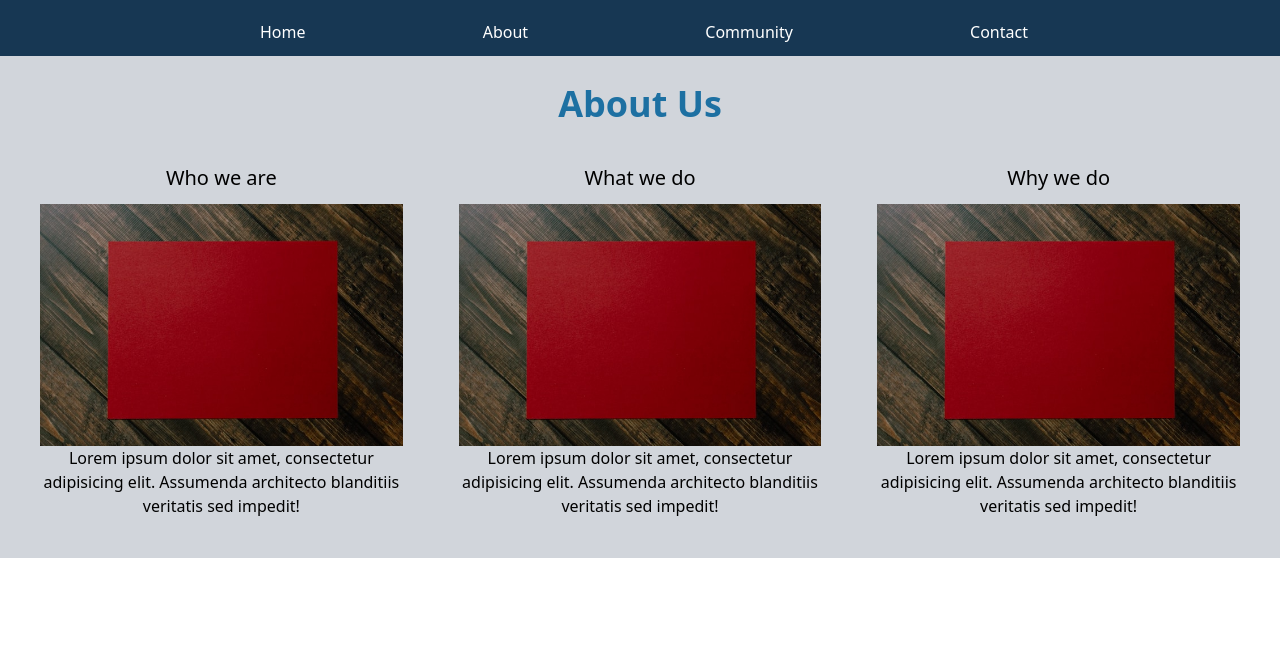
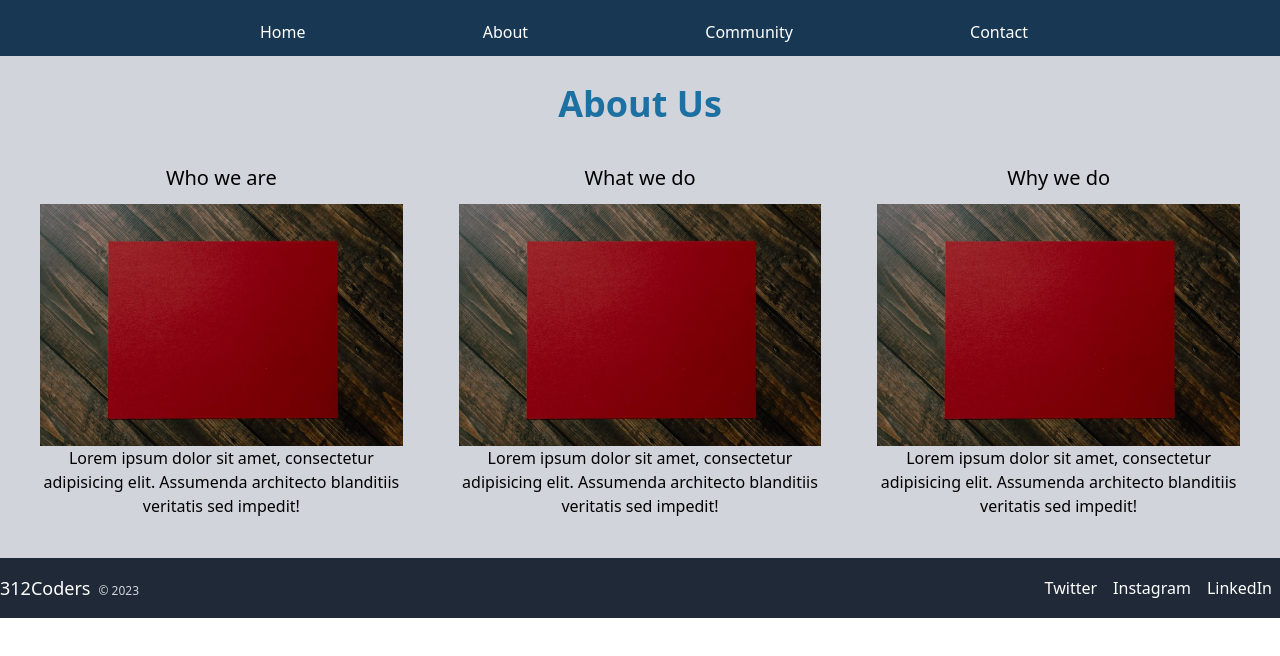
Before and after one commit to 312coders/312coders, a React (Vite) app in the folder frontend/: page /about in a window 1280 px wide. Shown: the top 656 px of the page. Built offline with nearby package versions, Linux system fonts and the light colour scheme.

Commit message:
added a footer to app.jsx

```diff
--- a/frontend/src/App.jsx
+++ b/frontend/src/App.jsx
@@ -4,6 +4,7 @@ import { BrowserRouter as Router, Routes, Route } from "react-router-dom";
 import Home from "./components/Home";
 import About from "./components/About";
 import Navbar from "./components/Navbar";
+import Footer from "./components/Footer";
 
 function App() {
   return (
@@ -15,6 +16,7 @@ function App() {
           <Route exact path="/about" element={<About />} />
         </Routes>
       </Router>
+      <Footer />
     </>
   );
 }
--- /dev/null
+++ b/frontend/src/components/Footer.jsx
@@ -0,0 +1,26 @@
+
+function Footer () {
+    return (
+      <footer className="bg-gray-800 py-4">
+        <div className="container mx-auto flex justify-between items-center">
+          <div className="text-white">
+            <span className="text-lg">312Coders</span>
+            <span className="text-xs ml-2 text-gray-300">© 2023</span>
+          </div>
+          <div className="text-white">
+            <a href="#" className="mx-2 hover:text-gray-300">
+              Twitter
+            </a>
+            <a href="#" className="mx-2 hover:text-gray-300">
+              Instagram
+            </a>
+            <a href="#" className="mx-2 hover:text-gray-300">
+              LinkedIn
+            </a>
+          </div>
+        </div>
+      </footer>
+    );
+  }
+
+  export default Footer;
```
